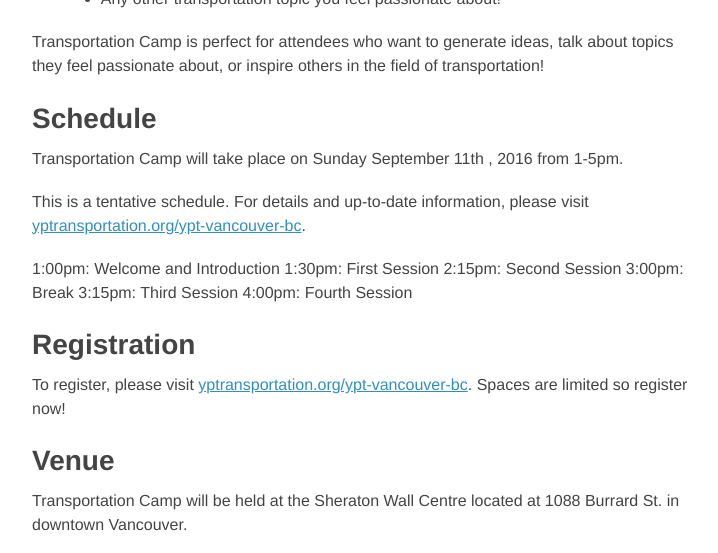
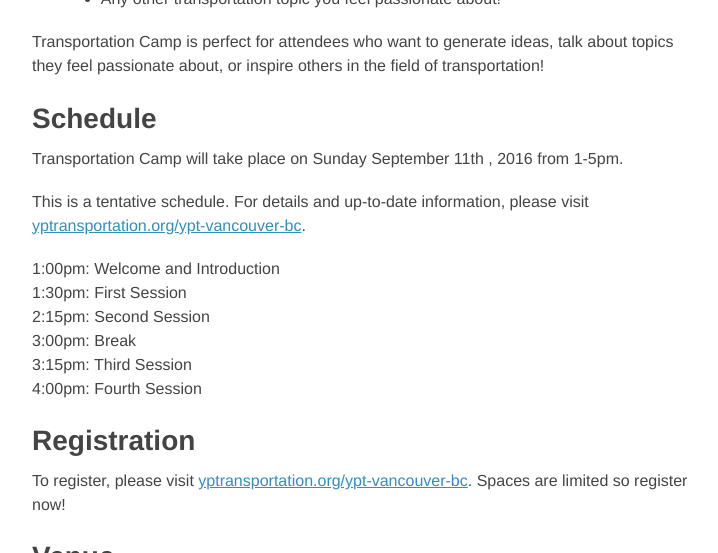
Before and after one commit to transpocamp/transportationcamp.org, a Jekyll site: the page built from events/vancouver-2016/index.markdown, in a window 1280 px wide and 900 px high, scrolled down 1199 px, cut to the strip 0-553 px from the top of the window. Shown: the whole strip, without its empty margins (272-990 px from the left). Built offline with Jekyll 4.4.1, drawn with Linux system fonts in a browser that asks for light colours; nearby versions of some CDN libraries.

Commit message:
add <br>s

```diff
--- a/events/vancouver-2016/index.markdown
+++ b/events/vancouver-2016/index.markdown
@@ -46,11 +46,11 @@
 
 This is a tentative schedule. For details and up-to-date information, please visit [yptransportation.org/ypt-vancouver-bc](https://yptransportation.org/ypt-vancouver-bc/).
 
-1:00pm: Welcome and Introduction
-1:30pm: First Session
-2:15pm: Second Session
-3:00pm: Break
-3:15pm: Third Session
+1:00pm: Welcome and Introduction<br>
+1:30pm: First Session<br>
+2:15pm: Second Session<br>
+3:00pm: Break<br>
+3:15pm: Third Session<br>
 4:00pm: Fourth Session
 
 ### Registration
```
